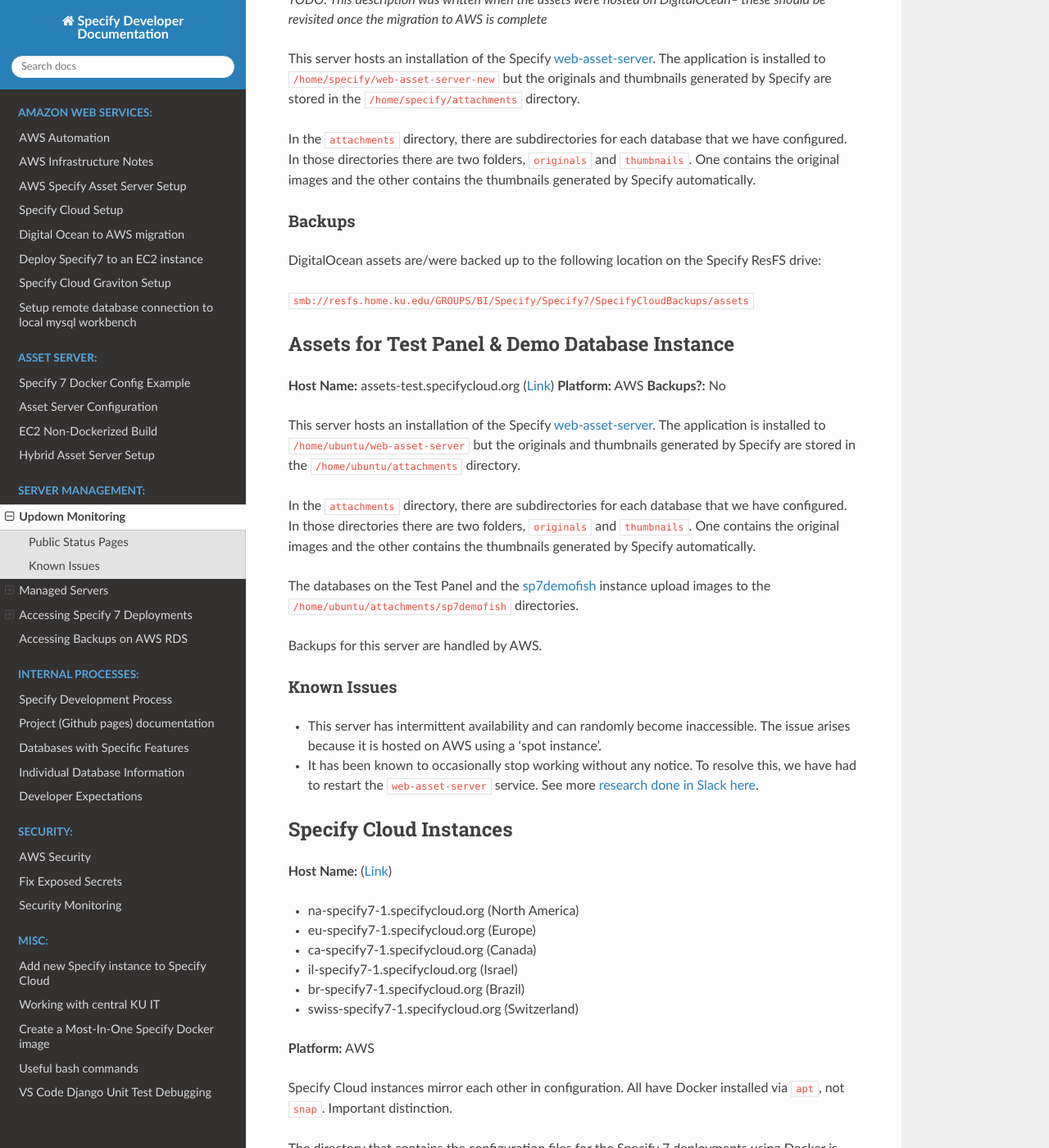
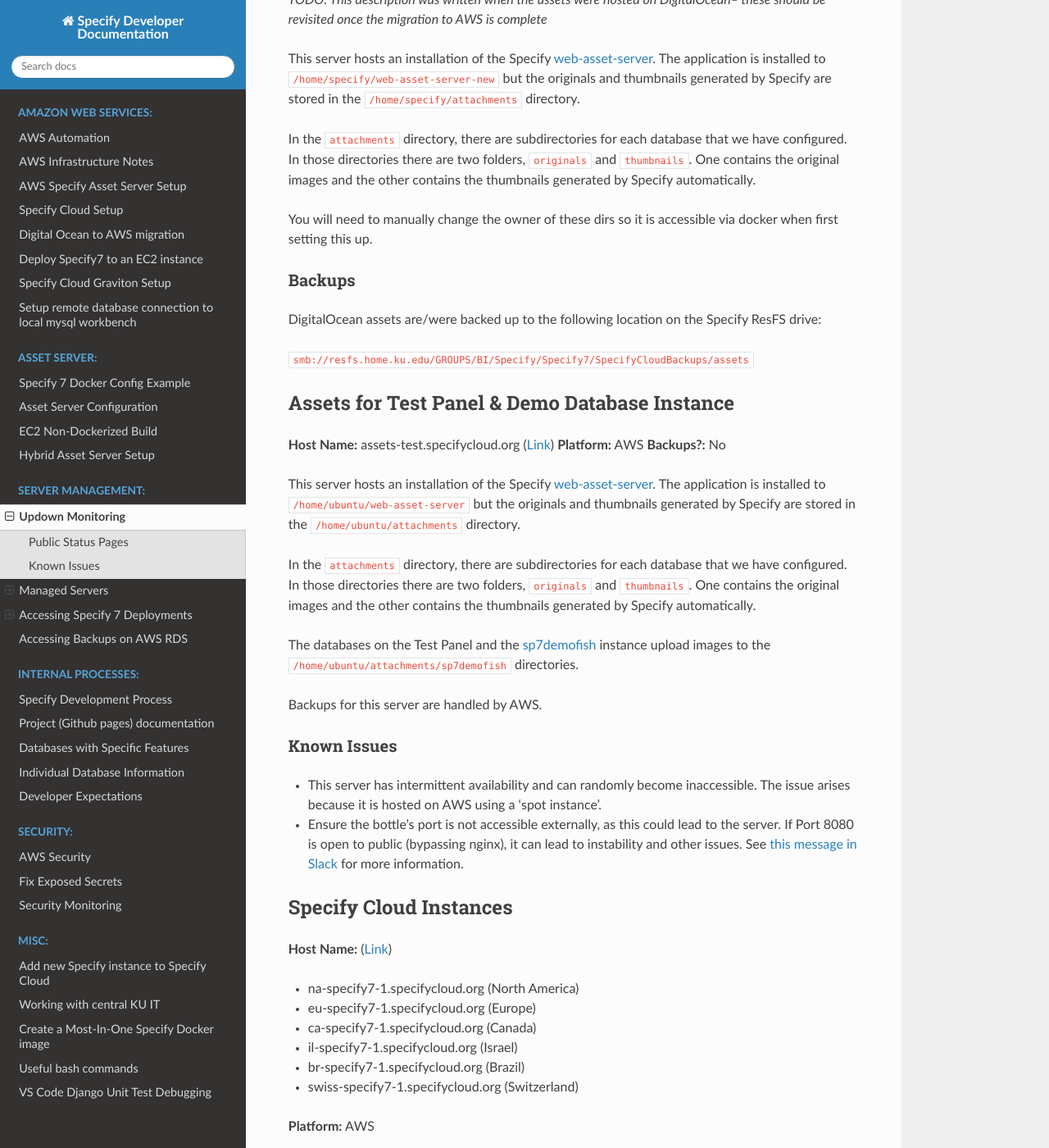
Before and after one commit to specify/specify.github.io, a Sphinx documentation site: the page built from sphinx/server_management/managed_servers.md, in a window 1280 px wide and 1400 px high, scrolled down 4459 px. Shown: the whole window at 82% size. Built offline with Sphinx 7.4.7 and the Read the Docs theme 2.0.0, drawn with Linux system fonts in a browser that asks for light colours.

Commit message:
Add asset server notes

```diff
--- a/sphinx/server_management/managed_servers.md
+++ b/sphinx/server_management/managed_servers.md
@@ -190,7 +190,7 @@
 
 In the `attachments` directory, there are subdirectories for each database that we have configured. In those directories there are two folders, `originals` and `thumbnails`. One contains the original images and the other contains the thumbnails generated by Specify automatically.
 
-
+You will need to manually change the owner of these dirs so it is accessible via docker when first setting this up.
 
 #### Backups
 
@@ -230,7 +230,8 @@
 
 * This server has intermittent availability and can randomly become inaccessible. The issue arises because it is hosted on AWS using a 'spot instance'.
 
-* It has been known to occasionally stop working without any notice. To resolve this, we have had to restart the `web-asset-server` service. See more [research done in Slack here](https://specifydev.slack.com/archives/CC6V12D3J/p1699902819872219).
+* Ensure the bottle's port is not accessible externally, as this could lead to  the server.
+   If Port 8080 is open to public (bypassing nginx), it can lead to instability and other issues. See [this message in Slack](https://specifydev.slack.com/archives/C04AM8WSM89/p1719840986783489) for more information.
 
 
 
```
